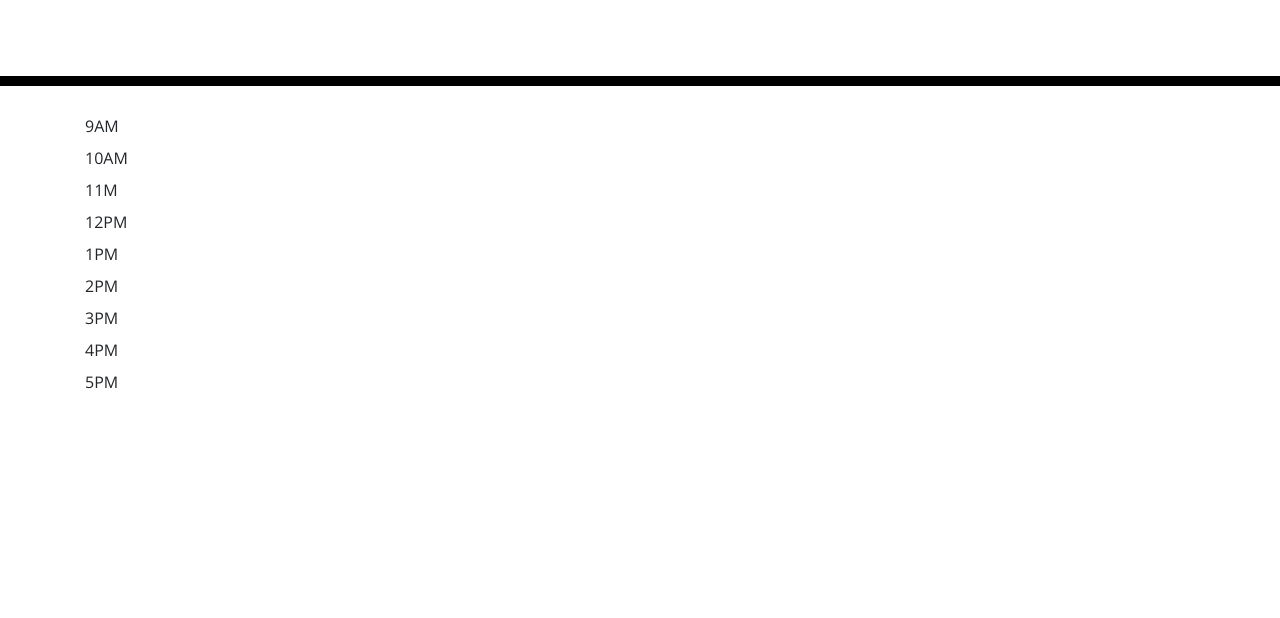
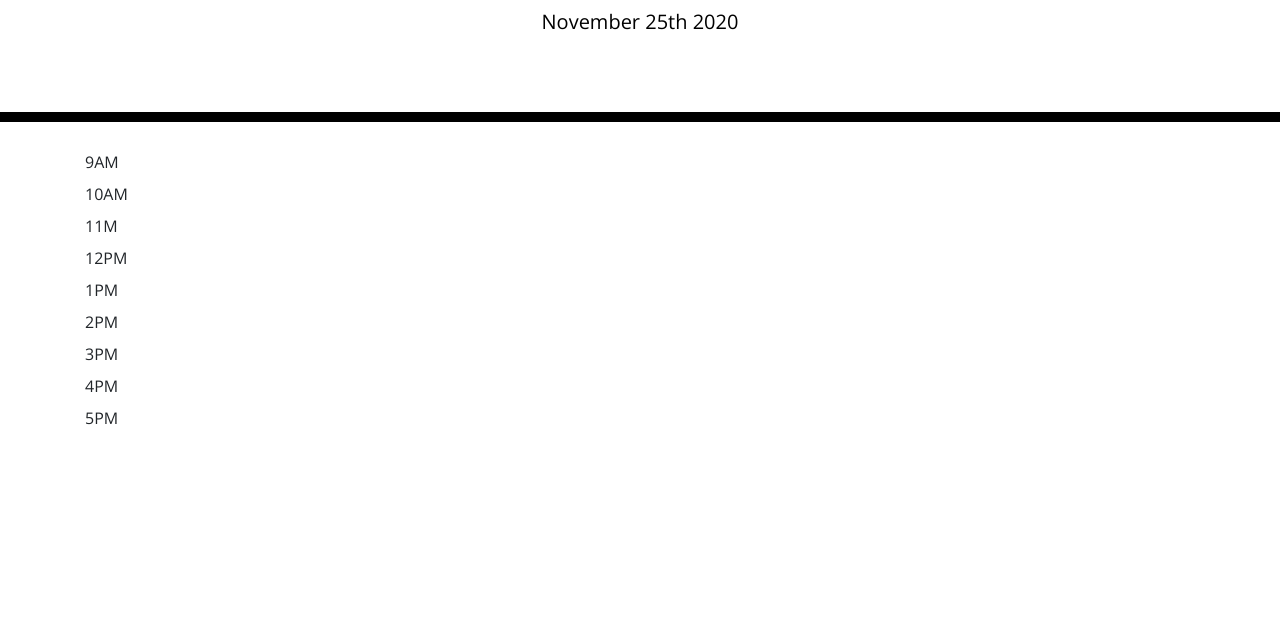
Before and after one commit to Daniel-Rodriguez210/Work-Day-Scheduler, a plain HTML site: page index.html in a window 1280 px wide. Shown: the part 182-800 px from the top of the page. Drawn offline with nearby package versions, Linux system fonts and the light colour scheme.

Commit message:
linking the moment library date to html jQuery

```diff
--- a/index.html
+++ b/index.html
@@ -70,7 +70,7 @@
       });
     </script>
   </div>
-
+  <script src="index.js"></script>
   <script src="https://code.jquery.com/jquery-3.4.1.min.js"></script>
   <script src="https://cdnjs.cloudflare.com/ajax/libs/moment.js/2.24.0/moment.min.js"></script>
 </body>
--- /dev/null
+++ b/index.js
@@ -0,0 +1,2 @@
+var currentDay = moment().format('MMMM Do YYYY');
+$("#currentDay").text(currentDay);
```
